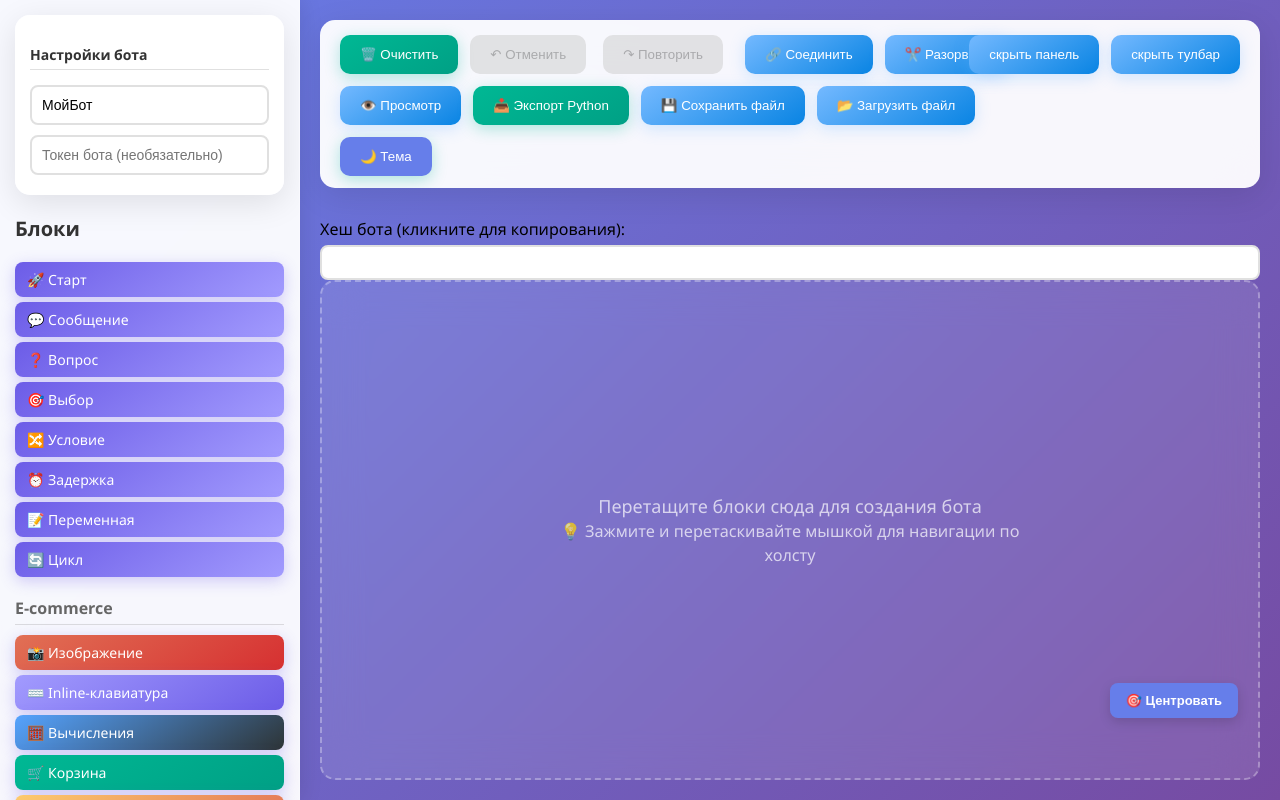
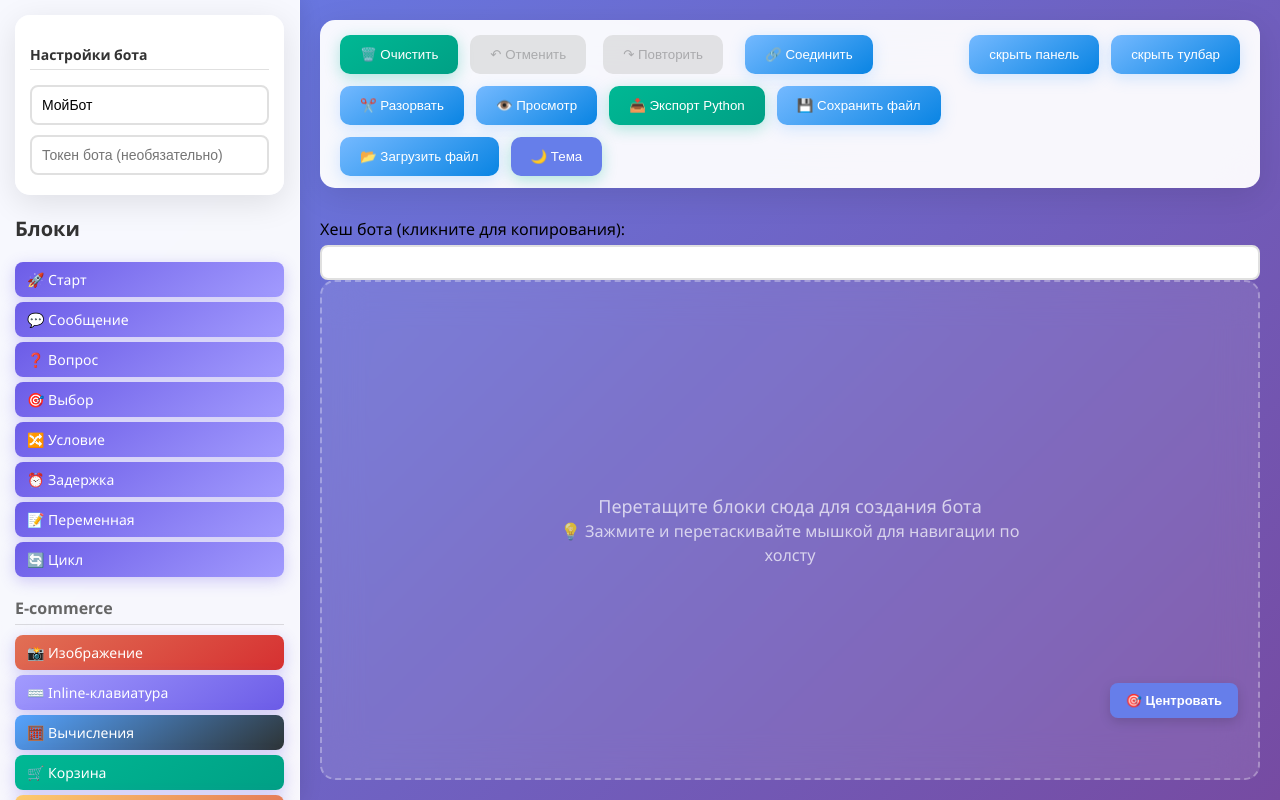
Before and after one commit to Orierty/botz, a plain HTML site: page index.html in a window 1280 px wide. Drawn offline with Linux system fonts and the light colour scheme.

Commit message:
Update styles.css

```diff
--- a/css/styles.css
+++ b/css/styles.css
@@ -104,7 +104,7 @@ body {
     flex-wrap: wrap;
     overflow-x: auto;
     position: relative;
-    padding-right: 240px; /* reserve space for fixed right controls */
+    padding-right: 300px; /* reserve space for fixed right controls */
 }
 .toolbar .btn,
 .toolbar .btn-secondary,
```
